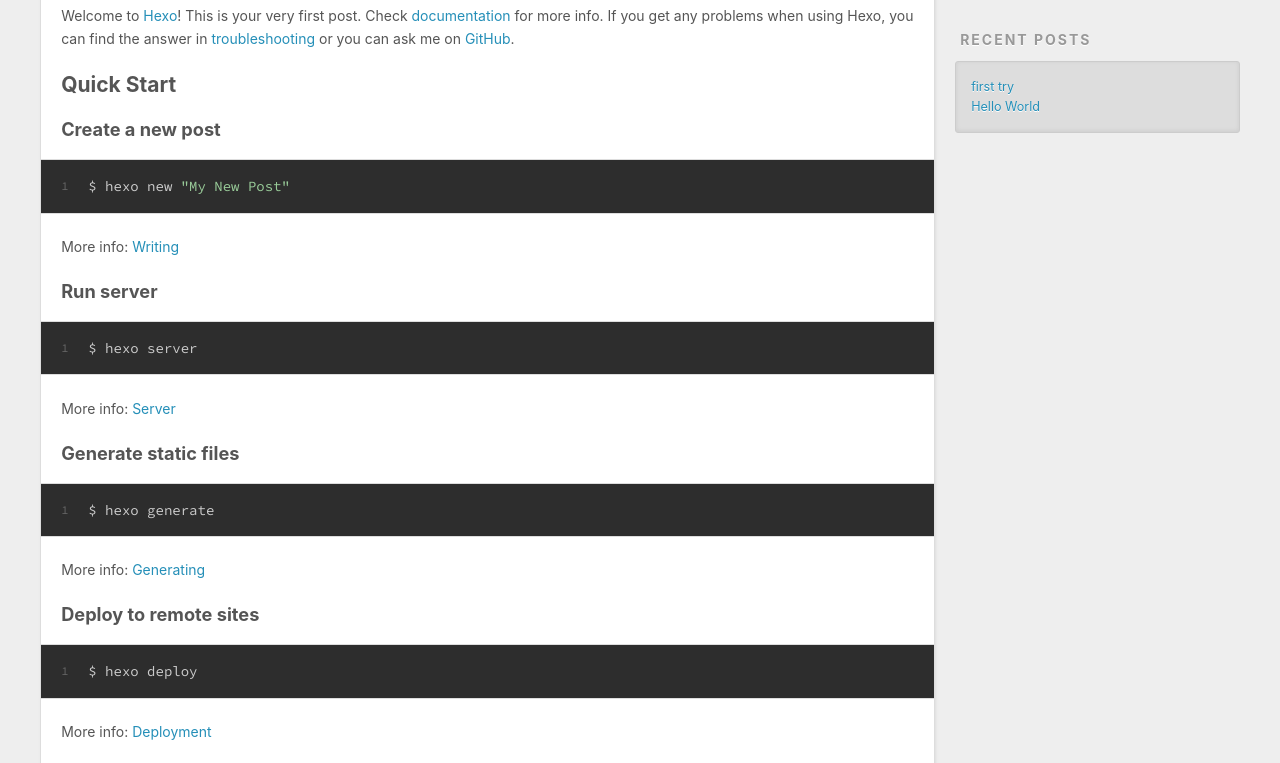
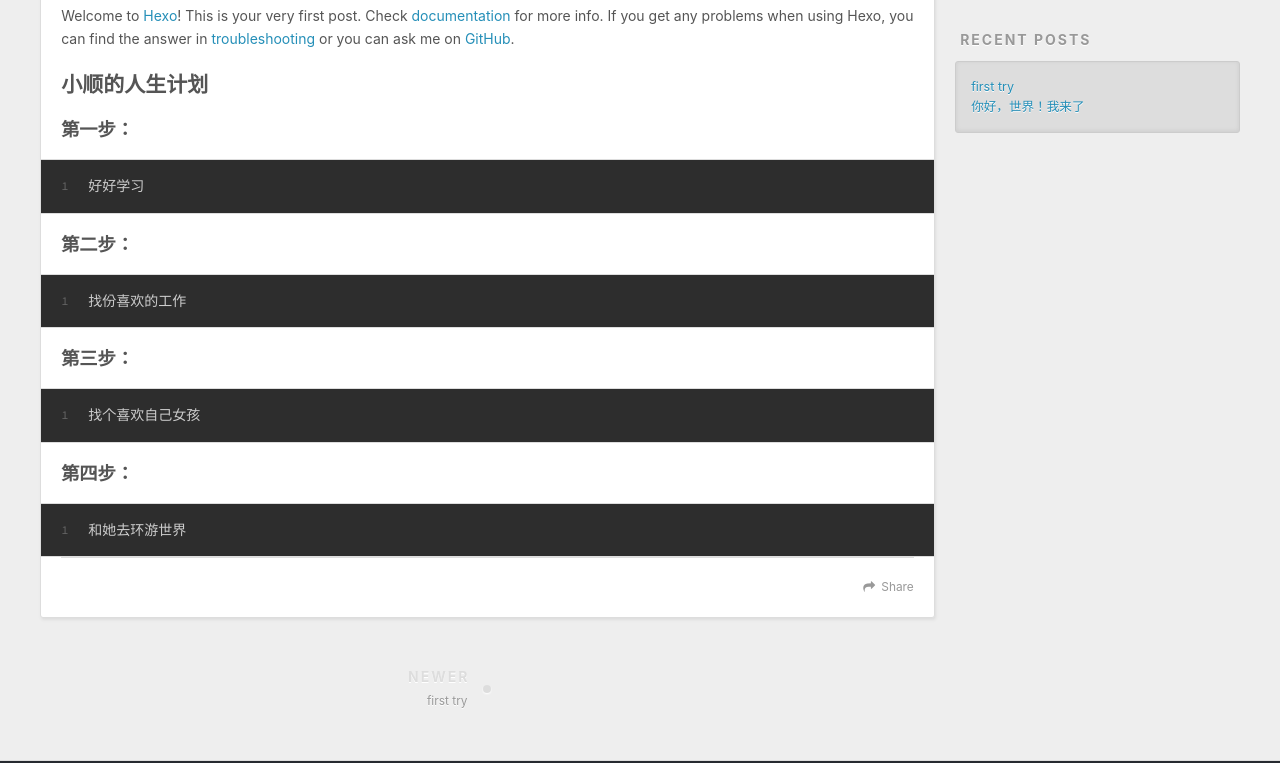
Before and after one commit to waq250/waq250.github.io, a plain HTML site: page 2019/08/10/hello-world/index.html in a window 1280 px wide. Shown: the part 448-1211 px from the top of the page. Drawn offline with nearby package versions, Linux system fonts and the light colour scheme.

Commit message:
Site updated: 2019-08-20 08:17:20

```diff
--- a/2019/08/10/hello-world/index.html
+++ b/2019/08/10/hello-world/index.html
@@ -5,19 +5,19 @@
 
 
 
-  <title>Hello World | Hexo</title>
+  <title>你好，世界！我来了 | Hexo</title>
   <meta name="viewport" content="width=device-width, initial-scale=1, maximum-scale=1">
-  <meta name="description" content="Welcome to Hexo! This is your very first post. Check documentation for more info. If you get any problems when using Hexo, you can find the answer in troubleshooting or you can ask me on GitHub. Quick">
+  <meta name="description" content="Welcome to Hexo! This is your very first post. Check documentation for more info. If you get any problems when using Hexo, you can find the answer in troubleshooting or you can ask me on GitHub. 小顺的人生">
 <meta property="og:type" content="article">
-<meta property="og:title" content="Hello World">
+<meta property="og:title" content="你好，世界！我来了">
 <meta property="og:url" content="http://yoursite.com/2019/08/10/hello-world/index.html">
 <meta property="og:site_name" content="Hexo">
-<meta property="og:description" content="Welcome to Hexo! This is your very first post. Check documentation for more info. If you get any problems when using Hexo, you can find the answer in troubleshooting or you can ask me on GitHub. Quick">
+<meta property="og:description" content="Welcome to Hexo! This is your very first post. Check documentation for more info. If you get any problems when using Hexo, you can find the answer in troubleshooting or you can ask me on GitHub. 小顺的人生">
 <meta property="og:locale" content="en">
-<meta property="og:updated_time" content="2019-08-10T03:31:39.144Z">
+<meta property="og:updated_time" content="2019-08-20T00:15:47.859Z">
 <meta name="twitter:card" content="summary">
-<meta name="twitter:title" content="Hello World">
-<meta name="twitter:description" content="Welcome to Hexo! This is your very first post. Check documentation for more info. If you get any problems when using Hexo, you can find the answer in troubleshooting or you can ask me on GitHub. Quick">
+<meta name="twitter:title" content="你好，世界！我来了">
+<meta name="twitter:description" content="Welcome to Hexo! This is your very first post. Check documentation for more info. If you get any problems when using Hexo, you can find the answer in troubleshooting or you can ask me on GitHub. 小顺的人生">
 
     <link rel="alternate" href="/atom.xml" title="Hexo" type="application/atom+xml">
 
@@ -78,7 +78,7 @@
 
 
     <h1 class="article-title" itemprop="name">
-      Hello World
+      你好，世界！我来了
     </h1>
 
 
@@ -87,18 +87,14 @@
     <div class="article-entry" itemprop="articleBody">
 
         <p>Welcome to <a href="https://hexo.io/" target="_blank" rel="noopener">Hexo</a>! This is your very first post. Check <a href="https://hexo.io/docs/" target="_blank" rel="noopener">documentation</a> for more info. If you get any problems when using Hexo, you can find the answer in <a href="https://hexo.io/docs/troubleshooting.html" target="_blank" rel="noopener">troubleshooting</a> or you can ask me on <a href="https://github.com/hexojs/hexo/issues" target="_blank" rel="noopener">GitHub</a>.</p>
-<h2 id="Quick-Start"><a href="#Quick-Start" class="headerlink" title="Quick Start"></a>Quick Start</h2><h3 id="Create-a-new-post"><a href="#Create-a-new-post" class="headerlink" title="Create a new post"></a>Create a new post</h3><figure class="highlight bash"><table><tr><td class="gutter"><pre><span class="line">1</span><br></pre></td><td class="code"><pre><span class="line">$ hexo new <span class="string">"My New Post"</span></span><br></pre></td></tr></table></figure>
+<h2 id="小顺的人生计划"><a href="#小顺的人生计划" class="headerlink" title="小顺的人生计划"></a>小顺的人生计划</h2><h3 id="第一步："><a href="#第一步：" class="headerlink" title="第一步："></a>第一步：</h3><figure class="highlight bash"><table><tr><td class="gutter"><pre><span class="line">1</span><br></pre></td><td class="code"><pre><span class="line">好好学习</span><br></pre></td></tr></table></figure>
 
-<p>More info: <a href="https://hexo.io/docs/writing.html" target="_blank" rel="noopener">Writing</a></p>
-<h3 id="Run-server"><a href="#Run-server" class="headerlink" title="Run server"></a>Run server</h3><figure class="highlight bash"><table><tr><td class="gutter"><pre><span class="line">1</span><br></pre></td><td class="code"><pre><span class="line">$ hexo server</span><br></pre></td></tr></table></figure>
+<h3 id="第二步："><a href="#第二步：" class="headerlink" title="第二步："></a>第二步：</h3><figure class="highlight bash"><table><tr><td class="gutter"><pre><span class="line">1</span><br></pre></td><td class="code"><pre><span class="line">找份喜欢的工作</span><br></pre></td></tr></table></figure>
 
-<p>More info: <a href="https://hexo.io/docs/server.html" target="_blank" rel="noopener">Server</a></p>
-<h3 id="Generate-static-files"><a href="#Generate-static-files" class="headerlink" title="Generate static files"></a>Generate static files</h3><figure class="highlight bash"><table><tr><td class="gutter"><pre><span class="line">1</span><br></pre></td><td class="code"><pre><span class="line">$ hexo generate</span><br></pre></td></tr></table></figure>
+<h3 id="第三步："><a href="#第三步：" class="headerlink" title="第三步："></a>第三步：</h3><figure class="highlight bash"><table><tr><td class="gutter"><pre><span class="line">1</span><br></pre></td><td class="code"><pre><span class="line">找个喜欢自己女孩</span><br></pre></td></tr></table></figure>
 
-<p>More info: <a href="https://hexo.io/docs/generating.html" target="_blank" rel="noopener">Generating</a></p>
-<h3 id="Deploy-to-remote-sites"><a href="#Deploy-to-remote-sites" class="headerlink" title="Deploy to remote sites"></a>Deploy to remote sites</h3><figure class="highlight bash"><table><tr><td class="gutter"><pre><span class="line">1</span><br></pre></td><td class="code"><pre><span class="line">$ hexo deploy</span><br></pre></td></tr></table></figure>
+<h3 id="第四步："><a href="#第四步：" class="headerlink" title="第四步："></a>第四步：</h3><figure class="highlight bash"><table><tr><td class="gutter"><pre><span class="line">1</span><br></pre></td><td class="code"><pre><span class="line">和她去环游世界</span><br></pre></td></tr></table></figure>
 
-<p>More info: <a href="https://hexo.io/docs/deployment.html" target="_blank" rel="noopener">Deployment</a></p>
 
 
     </div>
@@ -160,7 +156,7 @@
           </li>
 
           <li>
-            <a href="/2019/08/10/hello-world/">Hello World</a>
+            <a href="/2019/08/10/hello-world/">你好，世界！我来了</a>
           </li>
 
       </ul>
```
Also changed, not shown: 2019/08/10/firsttry/index.html (+2 -2 lines), archives/2019/08/index.html (+2 -2 lines), archives/2019/index.html (+2 -2 lines), archives/index.html (+2 -2 lines), index.html (+6 -10 lines).
